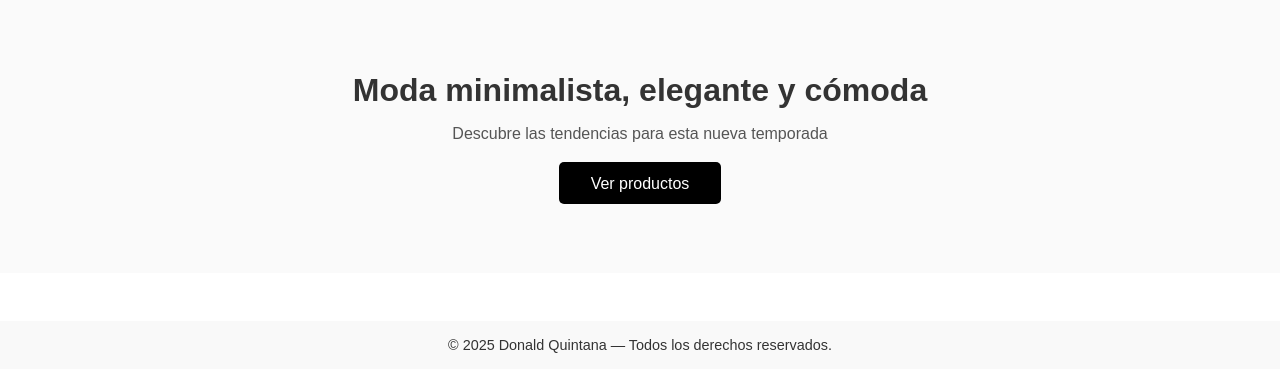
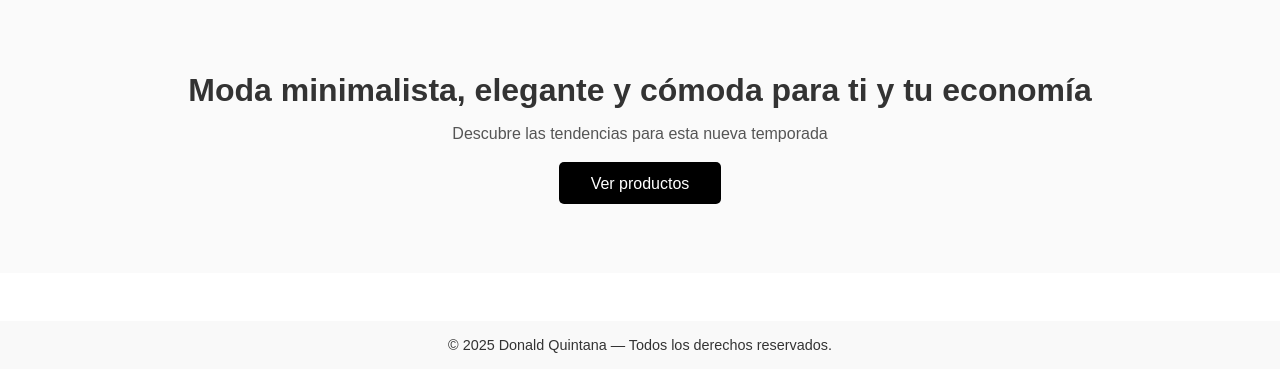
Before and after one commit to josemairena216-arch/Yiyi-sstore, a plain HTML site: page index.html in a window 1280 px wide. Shown: the part 155-546 px from the top of the page. Drawn offline with Linux system fonts and the light colour scheme.

Commit message:
Update index.html

```diff
--- a/index.html
+++ b/index.html
@@ -29,7 +29,7 @@
 
     <!-- SECCIÓN PRINCIPAL -->
     <section class="hero">
-        <h1>Moda minimalista, elegante y cómoda</h1>
+        <h1>Moda minimalista, elegante y cómoda para ti y tu economía</h1>
         <p>Descubre las tendencias para esta nueva temporada</p>
         <a href="productos.html" class="btn">Ver productos</a>
     </section>
```
